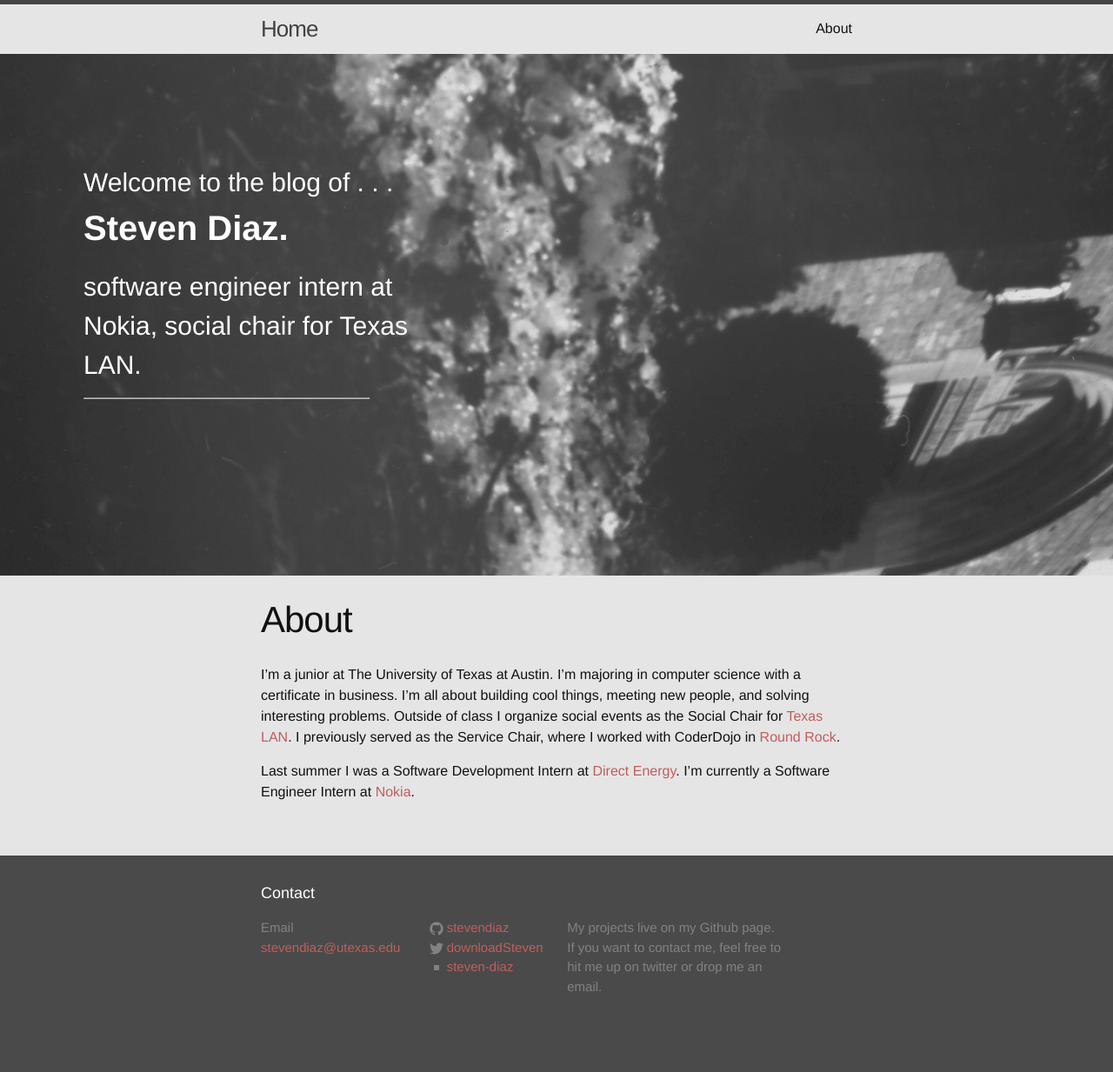
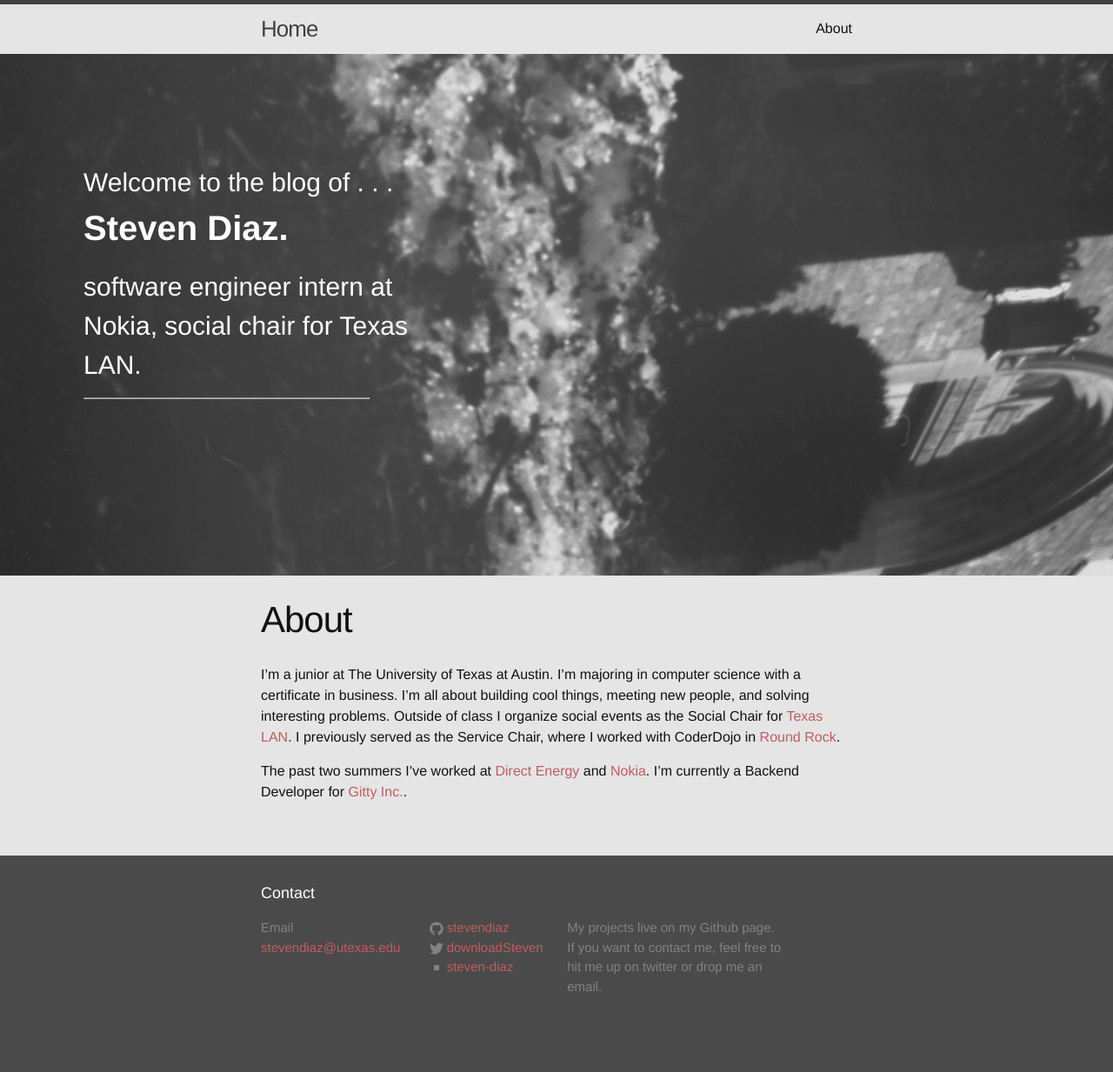
Before and after one commit to stevendiaz/stevendiaz.github.io, a Jekyll site: the page built from about.md, in a window 1280 px wide. Shown: the whole page at 87% size. Built offline with Jekyll 4.4.1, drawn with Linux system fonts in a browser that asks for light colours.

Commit message:
Update about.md

```diff
--- a/about.md
+++ b/about.md
@@ -10,6 +10,5 @@ I'm all about building cool things, meeting new people, and solving interesting
 Outside of class I organize social events as the Social Chair for [Texas LAN](http://texaslan.org).
 I previously served as the Service Chair, where I worked with CoderDojo in [Round Rock](http://coderdojorr.weebly.com/).
 
-
-Last summer I was a Software Development Intern at [Direct Energy](https://www.directenergy.com).
-I'm currently a Software Engineer Intern at [Nokia](https://www.nokia.com).
+The past two summers I've worked at [Direct Energy](https://www.directenergy.com) and [Nokia](https://www.nokia.com).
+I'm currently a Backend Developer for [Gitty Inc.](gitty.xyz).
```
